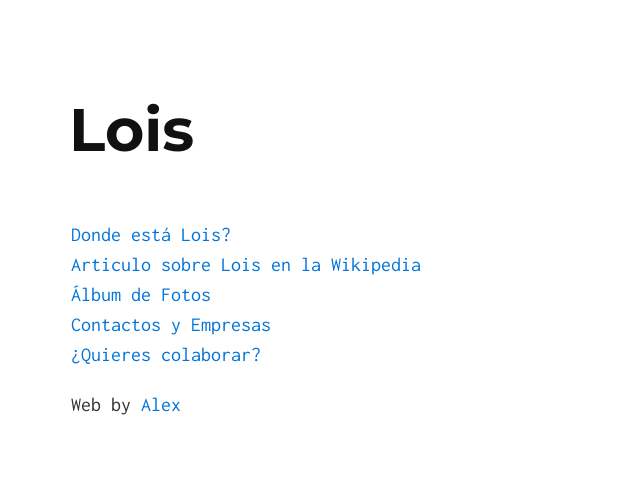
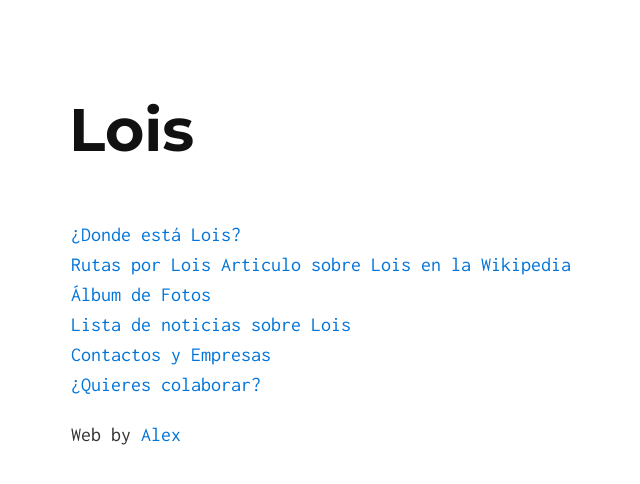
Before and after one commit to Loispueblo/lois.com, a Jekyll site: the page built from index.md, in a window 1280 px wide. Shown: the top 484 px of the page, without its empty margins (269-909 px from the left). Built offline with Jekyll 4.4.1, drawn with Linux system fonts in a browser that asks for light colours.

Commit message:
Update index.md

```diff
--- a/index.md
+++ b/index.md
@@ -2,9 +2,11 @@
 layout: default
 ---
 
-[Donde está Lois?](https://www.google.es/maps/place/24991+Lois,+Le%C3%B3n/@42.9841004,-5.1514912,16z/data=!3m1!4b1!4m5!3m4!1s0xd37d3fe5ffeed05:0x1567be6f6a50a252!8m2!3d42.9838173!4d-5.1467905)
+[¿Donde está Lois?](https://www.google.es/maps/place/24991+Lois,+Le%C3%B3n/@42.9841004,-5.1514912,16z/data=!3m1!4b1!4m5!3m4!1s0xd37d3fe5ffeed05:0x1567be6f6a50a252!8m2!3d42.9838173!4d-5.1467905)
+[Rutas por Lois](https://es.wikiloc.com/rutas/senderismo/espana/castilla-y-leon/lois)
 [Articulo sobre Lois en la Wikipedia](https://es.wikipedia.org/wiki/Lois_(Le%C3%B3n))
 [Álbum de Fotos](https://www.google.es/search?q=fotos+lois+pueblo&tbm=isch&tbo=u&source=univ&sa=X&ved=0ahUKEwjf-Mn_8ZDVAhWHuxQKHbiWCCkQsAQIJw&biw=1093&bih=519)
+[Lista de noticias sobre Lois](loispueblo.com/noticias)
 [Contactos y Empresas](loispueblo.com/contacto)
 [¿Quieres colaborar?](loispueblo.com/colabora)
 
```
